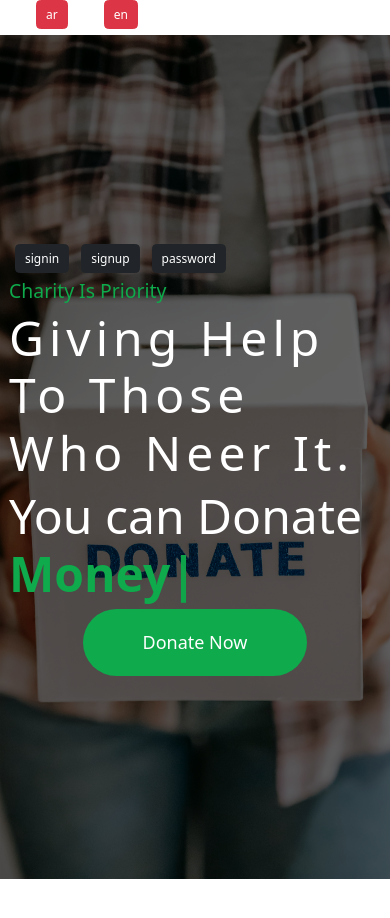
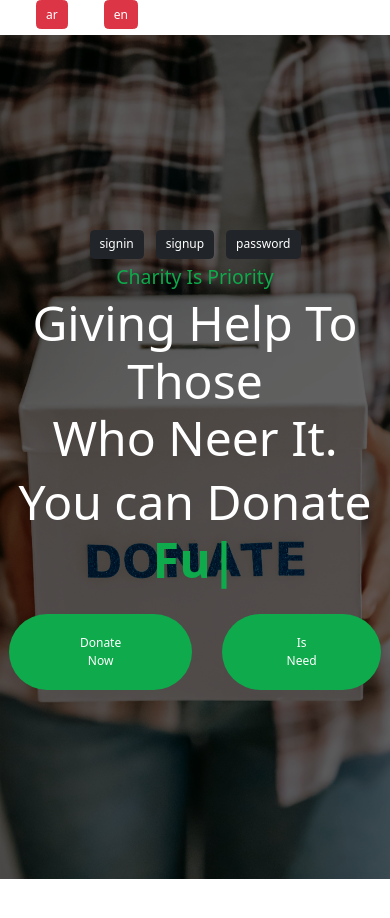
Before and after one commit to MohamedAbdelhakem17/donority, a React (Create React App) app: page / in a window 390 px wide. Shown: the top 918 px of the page. Built offline with nearby package versions, Linux system fonts and the light colour scheme; no server answers.

Commit message:
feat :- Add Donations Type

```diff
--- a/src/Component/Authentication/Static/authentication.css
+++ b/src/Component/Authentication/Static/authentication.css
@@ -44,6 +44,20 @@
             }
 
 
+        }
+
+        .link-form {
+            color: var(--main-color-alt);
+            font-size: 1.2rem;
+            font-weight: 500;
+            margin: 10px 0;
+            padding: 5px;
+            text-decoration: none;
+            transition: color var(--main-transition) ease-in-out;
+
+            &:hover {
+                color: var(--main-color);
+            }
         }
 
         .error {
@@ -97,9 +111,14 @@
         }
     }
 
+
     @media (max-width: 994px) {
         & {
             width: 80%;
+        }
+
+        & .auth-form {
+            width: 85%;
         }
     }
 
@@ -107,14 +126,23 @@
         & {
             width: 90%;
         }
+
+        & .auth-form {
+            width: 80%;
+        }
     }
 
     @media (max-width: 550px) {
+
         & {
             width: 100%;
+
+            & .auth-form {
+                width: 95%;
+            }
         }
+
     }
-
 }
 
 html[lang="ar"] {
@@ -127,4 +155,13 @@ html[lang="en"] {
     .toggel-password {
         right: 5px;
     }
+
 }
+
+@media (max-width: 550px) {
+
+    html {
+        font-size: 12px;
+    }
+
+}
--- a/src/Component/Home/Home.jsx
+++ b/src/Component/Home/Home.jsx
@@ -1,12 +1,15 @@
 import React from 'react'
 import Donations from './Sections/Donations/Donations'
 import Hero from './Sections/Hero/Hero'
+import DownlodeApp from './Sections/DownlodeApp/DownlodeApp'
+
 
 export default function Home({ apiLink }) {
   return (
     <>
       <Hero />
       <Donations apiLink={apiLink} />
+      <DownlodeApp />
     </>
   )
 }
--- a/src/Component/Home/Sections/Donations/Donations.jsx
+++ b/src/Component/Home/Sections/Donations/Donations.jsx
@@ -1,37 +1,42 @@
-import axios from 'axios'
 import React, { useEffect, useState } from 'react'
 import moneyImg from "./donationsType/money.jpg"
 import foodImg from "./donationsType/food.jpg"
 import furnitureImg from "./donationsType/furniture.jpg"
 import clothesImg from "./donationsType/Clothes.jpg"
-export default function Donations({ apiLink }) {
-  const [donations, setDonations] = useState([])
-  const donationsImges = [foodImg, clothesImg, moneyImg, furnitureImg]
-  const AlldataForDonationstype = donations.map((donationType, index) => {
-    return { type: donationType.type, img: donationsImges[index] }
-  })
-
-  const getDonationsType = async () => {
-    try {
-      const ApiUrl = `${apiLink}/donationstypes`
-      const { data } = await axios.get(ApiUrl)
-      setDonations(data)
-    } catch (e) {
-      console.error(e)
+import useLocalization from '../../../../Context/LocalizationContext/LoclaesContext'
+export default function Donations() {
+  const { t } = useLocalization()
+  const content=(key)=> t(`donation.${key}`)
+  const donations = [
+    {
+      id: "1",
+      type: content("food"),
+      img: foodImg
+    },
+    {
+      id: "2",
+      type: content("clothes"),
+      img: clothesImg
+    },
+    {
+      id: "3",
+      type: content("money"),
+      img: moneyImg
+    },
+    {
+      id: "4",
+      type: content("furniture"),
+      img: furnitureImg
     }
-  }
-
-  useEffect(() => {
-    getDonationsType()
-  }, [])
+  ]
 
   return (
     <>
       <section className={"donations-type py-5"}>
         <div className="container">
-          <h2 className='title mb-3' data-aos="zoom-in" data-aos-duration="500" data-aos-offset="200">Donation</h2>
+          <h2 className='title mb-3' data-aos="zoom-in" data-aos-duration="500" data-aos-offset="200">{content("title")}</h2>
           <div className="row">
-            {AlldataForDonationstype.map(({ type, img }, index) => (
+            {donations.map(({ type, img }, index) => (
               <div className={"col-12 col-lg-3 col-md-6 p-3"} key={index} data-aos="fade-up" data-aos-duration="500" data-aos-delay="300" data-aos-offset="150">
                 <div className="inner rounded rondeed-2 bg-danger ">
                   <img src={img} alt={type} />
--- /dev/null
+++ b/src/Component/Home/Sections/DownlodeApp/DownlodeApp.jsx
@@ -0,0 +1,38 @@
+import React from 'react'
+import phoneImage from "./phone.png"
+import "./downloade-app.css"
+import android from "./android.svg"
+import useLocalization from '../../../../Context/LocalizationContext/LoclaesContext'
+
+export default function DownlodeApp() {
+    const { t } = useLocalization()
+    const content = (key) => t(`downloed_app.${key}`)
+    return (
+        <>
+            <section className="download-app bg-light py-3">
+                <div className="container">
+                    <div className="row align-items-center justify-content-between">
+                        <div className="col-lg-6 col-md-7 text-center content " data-aos="zoom-in" data-aos-duration="500"  >
+                            <h4>{content("download")}</h4>
+                            <h6>{content("title")} <br /><span>{content("description")}</span></h6>
+                            <p className='text-muted '>
+                                {content("install_text.headline")} <br />
+                                {content("install_text.subheadline")} <br />
+                                {content("install_text.call_to_action")}<br />
+                                {content("install_text.footer")}
+                            </p>
+
+                            <a className="button" href={phoneImage} download>
+                                <img src={android} alt="android Icon" srcset="" />
+                                <p>{content("button.title")} <br /> <span>{content("button.phone_type")}</span></p>
+                            </a>
+                        </div>
+                        <div className="col-lg-5 col-md-4 d-none d-md-block text-center" data-aos="zoom-in" data-aos-duration="500" >
+                            <img src={phoneImage} alt="Downlode App" className='w-75' />
+                        </div>
+                    </div>
+                </div>
+            </section>
+        </>
+    )
+}
--- /dev/null
+++ b/src/Component/Home/Sections/DownlodeApp/downloade-app.css
@@ -0,0 +1,61 @@
+.download-app {
+    & .content {
+        & h4 {
+            font-size: 5rem;
+            color: var(--main-color);
+            padding: 10px;
+        }
+
+        & h6 {
+            color: var(--main-color);
+            font-size: 2rem;
+            font-weight: 500;
+
+            span {
+                letter-spacing: 0px;
+                font-size: 1.8rem;
+                font-weight: 400;
+            }
+        }
+
+        & p {
+            font-size: 1.5rem;
+            letter-spacing: 1px;
+            line-height: 1.8;
+            font-weight: 400;
+        }
+
+        & .button {
+            background-color: var(--main-color);
+            color: white;
+            display: flex;
+            width: 60%;
+            padding: 5px 10px;
+            margin: 10px auto;
+            border-radius: 10px;
+            text-decoration: none;
+            transition: all var(--main-transition) ease-in-out;
+
+            &:hover {
+                box-shadow: 0 0 5px 2px white;
+                transform: scale(.9);
+            }
+
+            & img {
+                width: 80px;
+            }
+
+            & p {
+                width: calc(100% - 80px);
+                margin: 0;
+                font-size: 1.5rem;
+
+                & span {
+                    font-weight: 900;
+                    font-size: 1.7rem;
+                }
+            }
+        }
+    }
+
+}
--- a/src/Component/Home/Sections/Hero/Hero.jsx
+++ b/src/Component/Home/Sections/Hero/Hero.jsx
@@ -11,7 +11,7 @@ export default function Hero() {
 
   useEffect(() => {
     const typed = new Typed(el.current, {
-      strings: ["Food ", "Clothes ", "Money ", "Furniture "],
+      strings: [content("donations_type.food"), content("donations_type.clothes"), content("donations_type.money"), content("donations_type.furniture")],
       typeSpeed: 150,
       loop: true
     });
@@ -29,10 +29,11 @@ export default function Hero() {
             <Link className='btn btn-dark m-2' to="/reset-password">password</Link>
             <h2 className='slogen'>{content("slogan")}</h2>
             <h3>{content("description.first")}<br />{content("description.last")}</h3>
-            <p className='h3'>You can Donate  <span ref={el} /></p>
+            <p className='h3'>{content("donations")} <br className='d-md-none d-block'/> <span ref={el} /></p>
           </div>
           <div className="button" data-aos="fade-left" data-aos-duration="500" >
             <a href="#">{content("donate_now")} </a>
+            <a href="#">{content("isNeed")} </a>
           </div>
         </div>
       </section>
--- a/src/Static/css/index.css
+++ b/src/Static/css/index.css
@@ -88,21 +88,15 @@ ul {
     width: 100%;
     height: 100%;
     display: flex;
-    justify-content: space-between;
+    justify-content: center;
     align-items: center;
+    flex-direction: column;
+    row-gap: 20px;
 
-    @media (max-width: 994px) {
-      html {
-        font-size: 12px;
-      }
-
-      & {
-        flex-direction: column;
-        justify-content: center;
-      }
-    }
 
     .content {
+      text-align: center;
+
       .slogen {
         color: var(--main-color-alt);
       }
@@ -110,7 +104,6 @@ ul {
       h3 {
         color: white;
         font-size: 4rem;
-        letter-spacing: 5px;
       }
 
       p {
@@ -130,6 +123,11 @@ ul {
     }
 
     .button {
+      display: flex;
+      align-items: center;
+      justify-content: center;
+      column-gap: 30px;
+
       a {
         color: white;
         background-color: var(--main-color-alt);
@@ -148,20 +146,49 @@ ul {
         }
       }
     }
+
+    @media (max-width: 500px) {
+
+      html:lang("en"),
+      html:lang("ar") {
+        font-size: 10px;
+      }
+
+      .h3 {
+        font-size: 3rem;
+      }
+
+     & .button {
+        a {
+          font-size: 1rem;
+        }
+      }
+    }
+
   }
 }
 
 @media (max-width: 1998px) {
-  html {
+
+  html:lang("en"),
+  html:lang("ar") {
     font-size: 14px;
+  }
+
+  .container {
+    flex-direction: column;
+    justify-content: center;
   }
 }
 
 @media (max-width: 994px) {
-  html {
+
+  html:lang("en"),
+  html:lang("ar") {
     font-size: 12px;
   }
 }
+
 
 .donations-type {
   .title {
--- a/src/i18n/locales/ar/translations.json
+++ b/src/i18n/locales/ar/translations.json
@@ -5,7 +5,39 @@
       "first": "تقديم المساعدة لأولئك",
       "last": "الذين يحتاجونها"
     },
-    "donate_now": "تبرع الان"
+    "donations": "يمكنك التبرع بـ",
+    "donations_type": {
+      "food": "الطعام ",
+      "clothes": "الملابس ",
+      "money": "المال ",
+      "furniture": "الاثاث"
+    },
+    "donate_now": "تبرع الان",
+    "isNeed": "محتاج"
+  },
+
+  "donation": {
+    "title": "الـتـبـرعـات",
+    "food": "الطعام",
+    "clothes": "الملابس",
+    "money": "المال",
+    "furniture": "الاثاث"
+  },
+
+  "downloed_app": {
+    "download": "تحميل",
+    "title": "تطبيقنا الجديد",
+    "description": "Donority",
+    "install_text": {
+      "headline": "قم بتثبيت الأمل واللطف والتغيير مع",
+      "subheadline": "كل تحميل لتطبيق التبرع.",
+      "call_to_action": "معًا، يمكننا تحقيق الفارق،",
+      "footer": "ضغطة واحدة في كل مرة."
+    },
+    "button": {
+      "title": "تحميل على",
+      "phone_type": "أندرويد"
+    }
   },
 
   "signup": {
@@ -36,7 +68,10 @@
     "login": "تسجيل الدخول",
     "email": "البريد الإلكتروني *",
     "password": "كلمة المرور *",
-    "button": "تسجيل الدخول"
+    "button": "تسجيل الدخول",
+    "forget_password": "هل نسيت كلمةالمرور ؟",
+    "new_account": "ليس لديك حساب ؟",
+    "register": "تسجيل"
   },
 
   "resetPassword": {
--- a/src/i18n/locales/en/translations.json
+++ b/src/i18n/locales/en/translations.json
@@ -5,7 +5,39 @@
       "first": "Giving Help To Those",
       "last": "Who Neer It."
     },
-    "donate_now": "Donate Now"
+    "donations": "You can Donate",
+    "donations_type": {
+      "food": "Food ",
+      "clothes": "Clothes ",
+      "money": "Money ",
+      "furniture": "Furniture"
+    },
+    "donate_now": "Donate Now",
+    "isNeed": "Is Need"
+  },
+
+  "donation": {
+    "title": "Donation",
+    "food": "Food",
+    "clothes": "Clothes",
+    "money": "Money",
+    "furniture": "Furniture"
+  },
+
+  "downloed_app": {
+    "download": "Download",
+    "title": "Our New App",
+    "description": "Donority",
+    "install_text": {
+      "headline": "install hope, kindness, and change With",
+      "subheadline": "every download of the donate app.",
+      "call_to_action": "Tohether, we can a difference,",
+      "footer": "one tap at a time ."
+    },
+    "button": {
+      "title": "Download on the",
+      "phone_type": "Android"
+    }
   },
 
   "signup": {
@@ -36,7 +68,10 @@
     "login": "Log in",
     "email": "Email *",
     "password": "Password *",
-    "button": "Log in"
+    "button": "Log in",
+    "forget_password": "Forget Password ?",
+    "new_account": "Don't have an Account",
+    "register": "Register"
   },
 
   "resetPassword": {
```
Also changed, not shown: src/Component/Authentication/Signin/Signin.jsx (+7 -3 lines), src/Component/Home/Sections/DownlodeApp/android.svg (added), src/Component/Home/Sections/DownlodeApp/phone.png (added).
